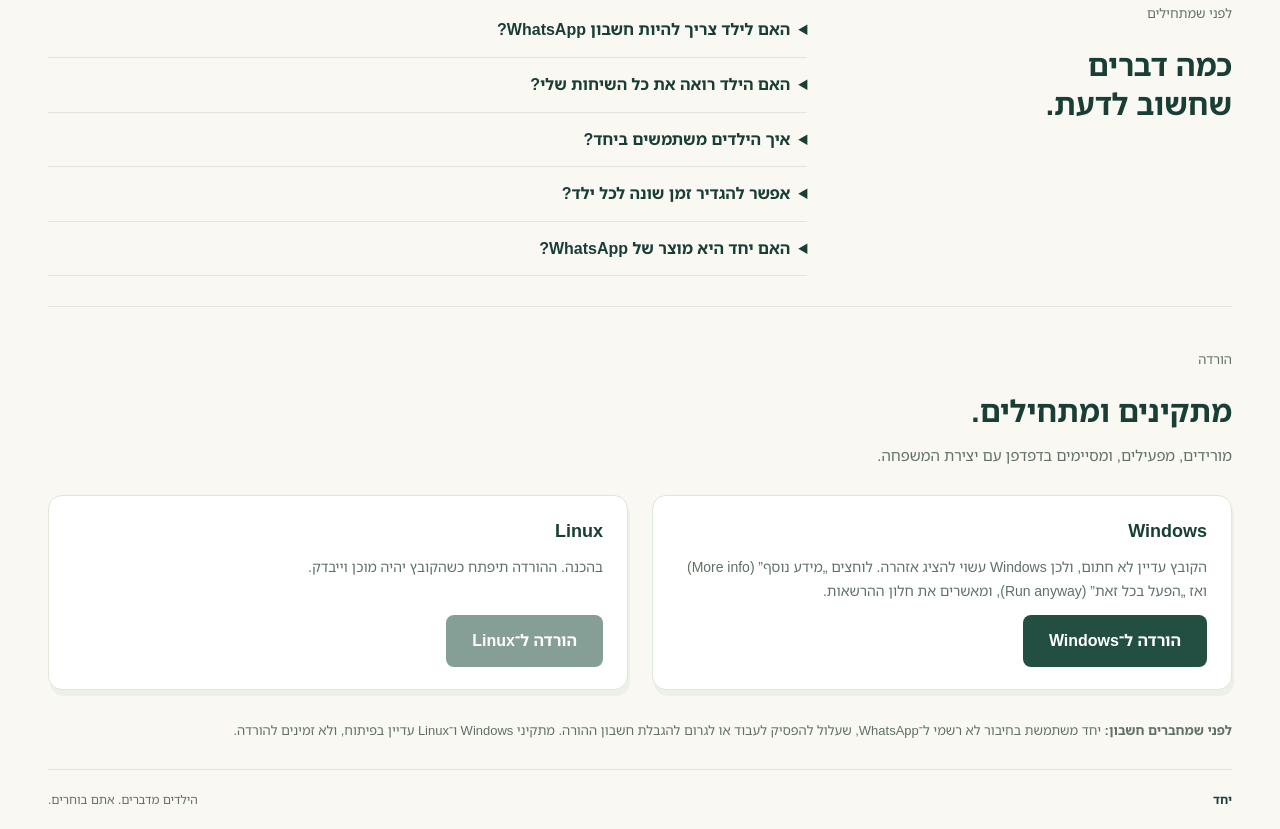
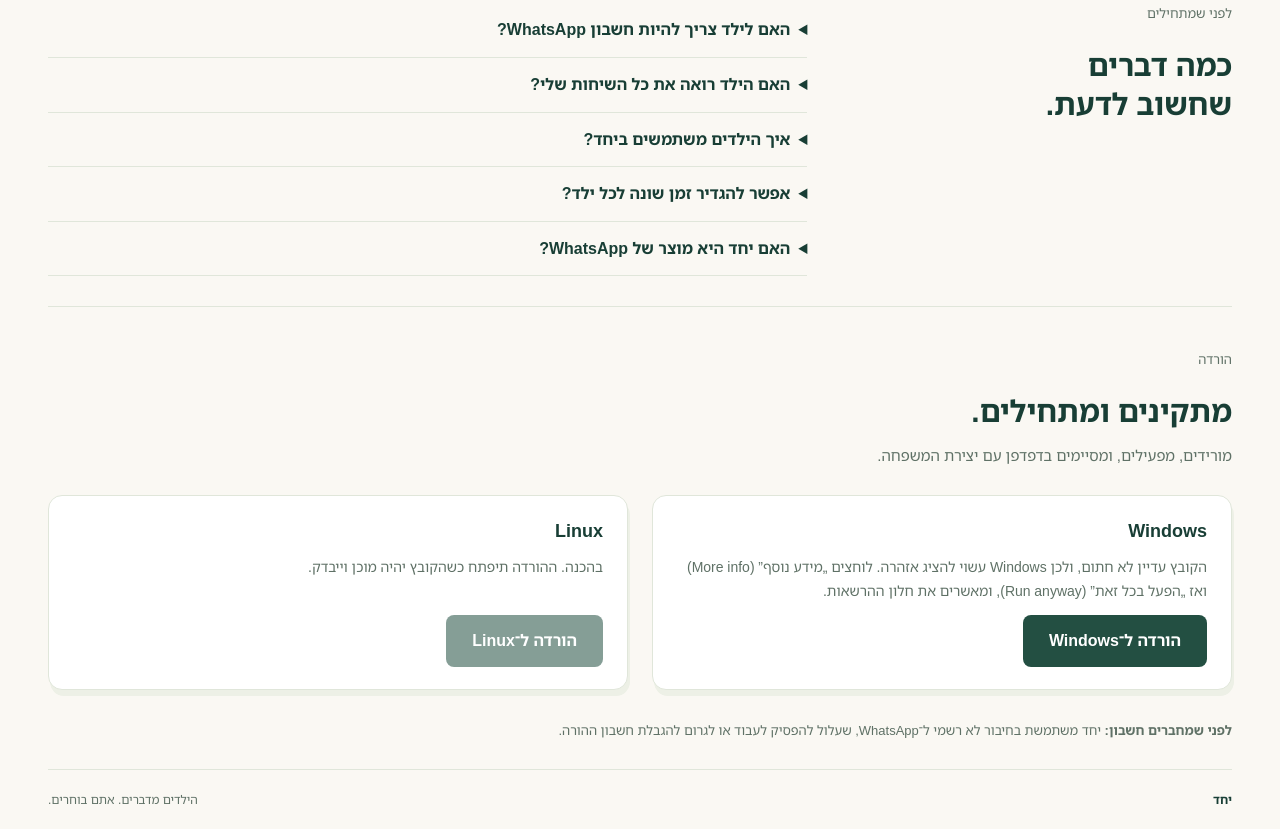
Before and after one commit to NehoraiHadad/yahad, a website: page landing/dist/index.html in a window 1280 px wide. Shown: the part 1094-1923 px from the top of the page. Drawn offline with Linux system fonts and the light colour scheme.

Commit message:
Stop saying on the landing page that nothing can be downloaded
Co-Authored-By: Claude Opus 5.5 <noreply@anthropic.com>

```diff
--- a/landing/dist/index.html
+++ b/landing/dist/index.html
@@ -10,9 +10,9 @@
 <figcaption class="demo-footer"><div class="demo-steps" role="group" aria-label="שלבי ההמחשה"><button type="button" data-step="0" aria-pressed="false">1. בחירה</button><button type="button" data-step="1" aria-pressed="false">2. מעבר</button><button type="button" data-step="2" aria-pressed="true">3. שיחה</button></div><button type="button" class="motion-toggle" id="motion-toggle" hidden>ניגון ההמחשה</button><span class="illustration-note">המחשה בלבד</span></figcaption><p class="sr-only" id="demo-announcement" role="status">ההורה מסמן שיחות, הן עוברות למסך של נועה, ונועה מתכתבת עם סבתא דרך חשבון ההורה.</p></figure></div></section>
 <section class="boundaries shell" id="parents" aria-labelledby="parents-title"><div><h2 id="parents-title">גם לזמן יש מקום.</h2><p>מכסת זמן יומית לכל ילד, ואפשרות להוסיף זמן לפי הצורך.</p></div></section>
 <div class="disclaimer shell"><span>מוצר עצמאי. אינו קשור ל־<bdi>WhatsApp</bdi> או ל־<bdi>Meta</bdi>.</span><span>יחד · קשר בקצב שלכם</span></div>
-<section class="faq shell" id="faq" aria-labelledby="faq-title"><div><p class="eyebrow">לפני שמתחילים</p><h2 id="faq-title">כמה דברים<br> שחשוב לדעת.</h2></div><div class="questions"><details><summary>האם לילד צריך להיות חשבון WhatsApp?<span>+</span></summary><p>לא נדרש חשבון נפרד לילד לצורך ההתכתבות דרך יחד. ההודעות נשלחות מהחשבון של ההורה וכוללות את שם הילד.</p></details><details><summary>האם הילד רואה את כל השיחות שלי?<span>+</span></summary><p>לא. אתם בוחרים אילו שיחות וקבוצות זמינות בממשק של יחד, ויכולים לבטל את הגישה.</p></details><details><summary>איך הילדים משתמשים ביחד?<span>+</span></summary><p>דרך הממשק המשפחתי בדפדפן במחשב או בטאבלט. מתקיני <bdi>Windows</bdi> ו־<bdi>Linux</bdi> הפשוטים עדיין אינם זמינים.</p></details><details><summary>אפשר להגדיר זמן שונה לכל ילד?<span>+</span></summary><p>כן. יחד כוללת מכסות יומיות גמישות, הצגת הזמן שנותר ואפשרות להורה להאריך.</p></details><details><summary>האם יחד היא מוצר של WhatsApp?<span>+</span></summary><p>לא. יחד היא אפליקציה נפרדת, ואינה מוצר רשמי של WhatsApp או Meta. החיבור ל־WhatsApp אינו רשמי: הוא עלול להפסיק לעבוד או להוביל להגבלת חשבון ההורה. חשוב לקחת זאת בחשבון לפני שמחברים חשבון.</p></details></div></section>
+<section class="faq shell" id="faq" aria-labelledby="faq-title"><div><p class="eyebrow">לפני שמתחילים</p><h2 id="faq-title">כמה דברים<br> שחשוב לדעת.</h2></div><div class="questions"><details><summary>האם לילד צריך להיות חשבון WhatsApp?<span>+</span></summary><p>לא נדרש חשבון נפרד לילד לצורך ההתכתבות דרך יחד. ההודעות נשלחות מהחשבון של ההורה וכוללות את שם הילד.</p></details><details><summary>האם הילד רואה את כל השיחות שלי?<span>+</span></summary><p>לא. אתם בוחרים אילו שיחות וקבוצות זמינות בממשק של יחד, ויכולים לבטל את הגישה.</p></details><details><summary>איך הילדים משתמשים ביחד?<span>+</span></summary><p>דרך הממשק המשפחתי בדפדפן במחשב או בטאבלט.</p></details><details><summary>אפשר להגדיר זמן שונה לכל ילד?<span>+</span></summary><p>כן. יחד כוללת מכסות יומיות גמישות, הצגת הזמן שנותר ואפשרות להורה להאריך.</p></details><details><summary>האם יחד היא מוצר של WhatsApp?<span>+</span></summary><p>לא. יחד היא אפליקציה נפרדת, ואינה מוצר רשמי של WhatsApp או Meta. החיבור ל־WhatsApp אינו רשמי: הוא עלול להפסיק לעבוד או להוביל להגבלת חשבון ההורה. חשוב לקחת זאת בחשבון לפני שמחברים חשבון.</p></details></div></section>
 <section class="download shell" id="download" aria-labelledby="download-title"><p class="eyebrow">הורדה</p><h2 id="download-title">מתקינים ומתחילים.</h2><p class="download-intro">מורידים, מפעילים, ומסיימים בדפדפן עם יצירת המשפחה.</p><ul class="download-list">
 <!-- שילוב קובץ מוכן: מחליפים את הכפתור ב־a class="primary download-action" עם href לקובץ הגרסה האמיתי ב־GitHub Releases של הריפו, מעדכנים את data-state ל־ready ואת טקסט הסטטוס. הבדיקה הסטטית מקבלת רק קישורי releases של הריפו בכרטיס ready. -->
 <li class="download-card" data-platform="windows" data-state="ready"><h3><bdi>Windows</bdi></h3><p class="download-status">הקובץ עדיין לא חתום, ולכן Windows עשוי להציג אזהרה. לוחצים „מידע נוסף” (<bdi>More info</bdi>) ואז „הפעל בכל זאת” (<bdi>Run anyway</bdi>), ומאשרים את חלון ההרשאות.</p><a class="primary download-action" href="https://github.com/NehoraiHadad/yahad/releases/latest/download/Yahad.Setup.exe">הורדה ל־<bdi>Windows</bdi></a></li>
 <li class="download-card" data-platform="linux" data-state="pending"><h3><bdi>Linux</bdi></h3><p class="download-status">בהכנה. ההורדה תיפתח כשהקובץ יהיה מוכן וייבדק.</p><button class="primary download-action" type="button" disabled>הורדה ל־<bdi>Linux</bdi></button></li>
-</ul></section><section class="connection-disclosure shell"><strong>לפני שמחברים חשבון:</strong> יחד משתמשת בחיבור לא רשמי ל־WhatsApp, שעלול להפסיק לעבוד או לגרום להגבלת חשבון ההורה. מתקיני <bdi>Windows</bdi> ו־<bdi>Linux</bdi> עדיין בפיתוח, ולא זמינים להורדה.</section></main><footer class="shell"><a href="#main">יחד</a><span>הילדים מדברים. אתם בוחרים.</span></footer></body></html>
+</ul></section><section class="connection-disclosure shell"><strong>לפני שמחברים חשבון:</strong> יחד משתמשת בחיבור לא רשמי ל־WhatsApp, שעלול להפסיק לעבוד או לגרום להגבלת חשבון ההורה.</section></main><footer class="shell"><a href="#main">יחד</a><span>הילדים מדברים. אתם בוחרים.</span></footer></body></html>
```
